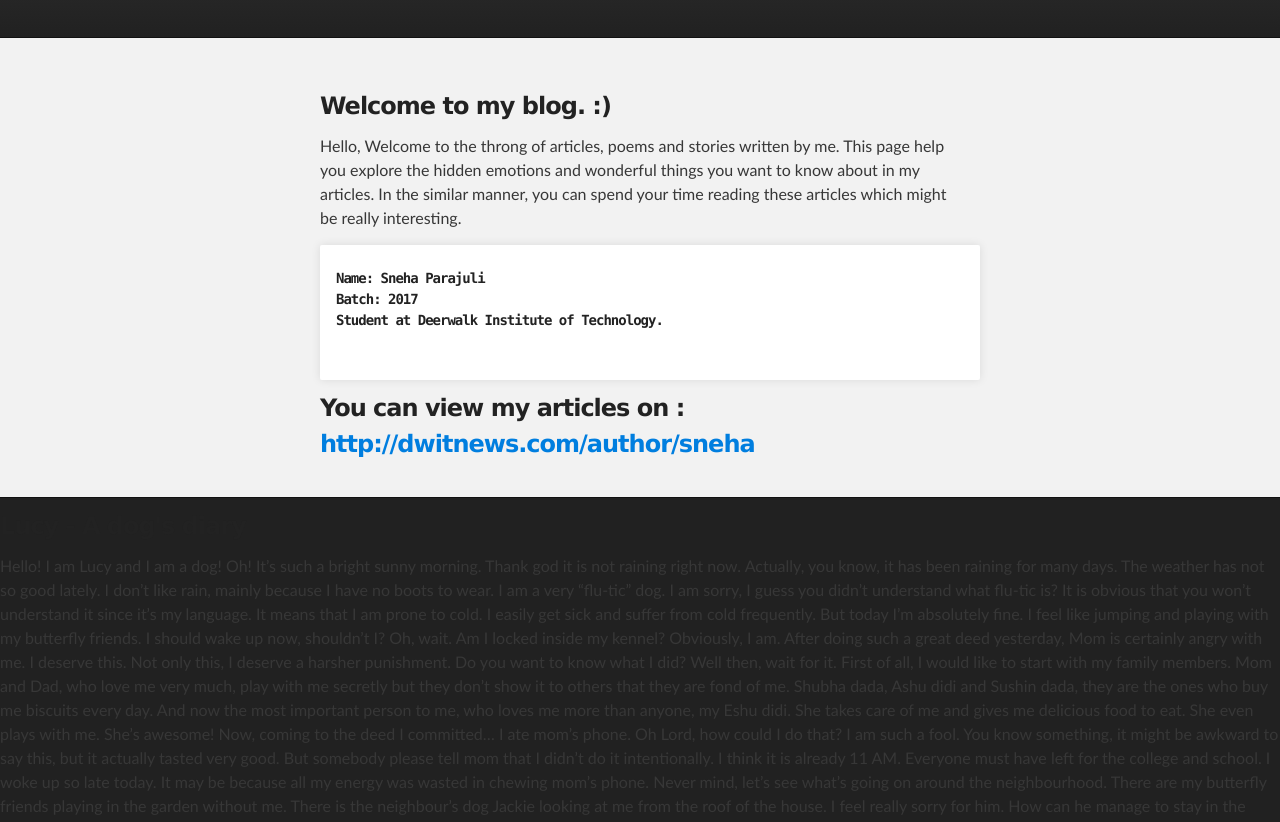
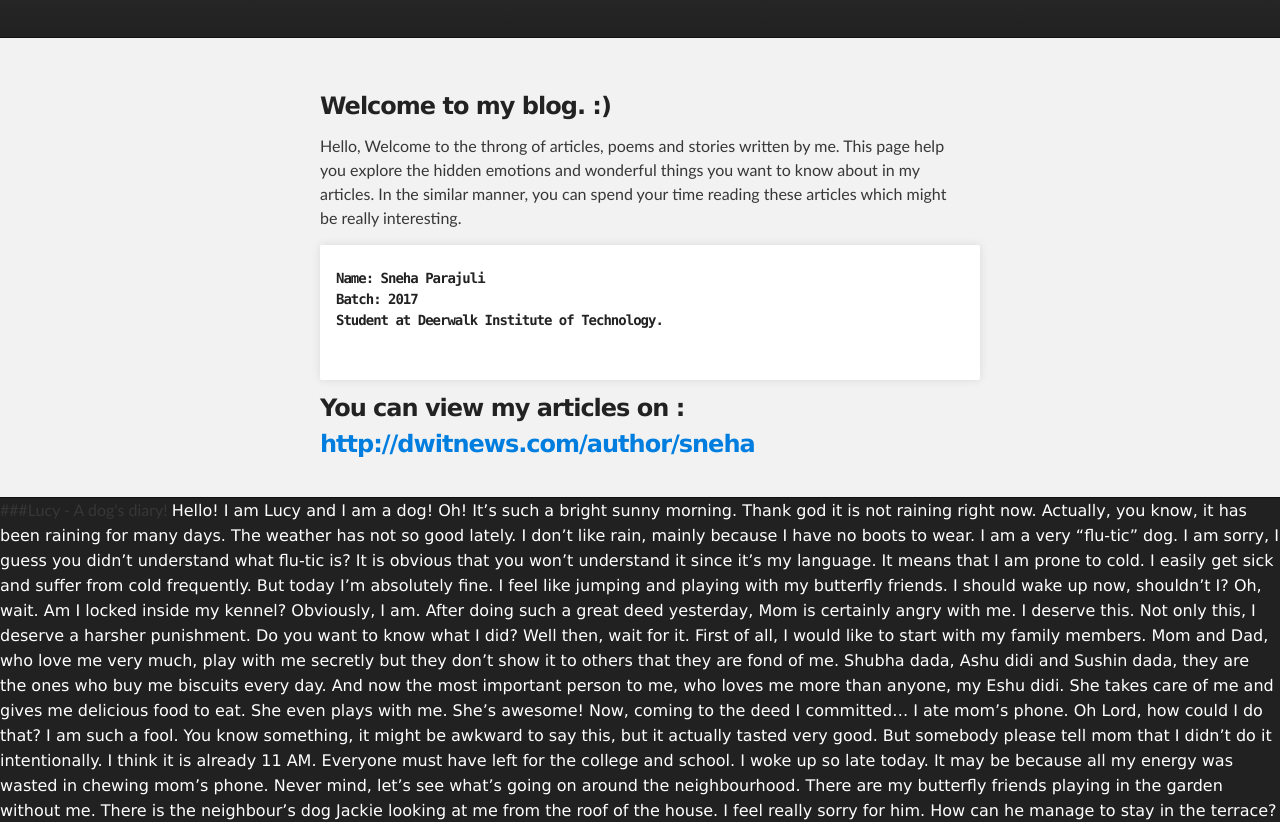
Before and after one commit to snehaparajuli/snehaparajuli.github.io, a plain HTML site: page index.html in a window 1280 px wide. Shown: the part 136-958 px from the top of the page. Drawn offline with Linux system fonts and the light colour scheme.

Commit message:
Update index.html

```diff
--- a/index.html
+++ b/index.html
@@ -44,9 +44,8 @@ Student at Deerwalk Institute of Technology. </p>
     </div>
 
 
-<h3>
-<a id="Lucy - A dog's diary!" class="anchor" href="#lucy-- A-dog's-diary" aria-hidden="true"><span class="octicon octicon-link"></span></a>Lucy - A dog's diary</h3>
-
+###Lucy - A dog's diary!
+<font face="verdana" color="white"
 <p>Hello!
 I am Lucy and I am a dog!
 
@@ -56,7 +55,7 @@ First of all, I would like to start with my family members. Mom and Dad, who lov
 Now, coming to the deed I committed… I ate mom’s phone. Oh Lord, how could I do that? I am such a fool. You know something, it might be awkward to say this, but it actually tasted very good. But somebody please tell mom that I didn’t do it intentionally.
 I think it is already 11 AM. Everyone must have left for the college and school. I woke up so late today. It may be because all my energy was wasted in chewing mom’s phone. Never mind, let’s see what’s going on around the neighbourhood. There are my butterfly friends playing in the garden without me. There is the neighbour’s dog Jackie looking at me from the roof of the house. I feel really sorry for him. How can he manage to stay in the terrace? Ugh! But I feel sorrier for myself. How can an energetic, playful and awesome dog like me be locked up in a kennel?
 Wait, I have an emergency. I want to pee. But where’s mom? “Woof Woof…..Mom!! Where are you? You need to let me free. Otherwise, you’ll have to take care of my... pee :P haha!  I think someone’s coming here. Oh! It’s dad. Now he’s going to open the door. When he opens the door, I should be well mannered and go pee without jumping on his legs. He might be angry with me, right? Yay!! See, I told you he’ll let me free. I feel like a prisoner who has just been released from jail. I think even mom has forgiven me. From now on, I am not going to do anything that will make anyone upset. I just hope that I’ll be able to keep my words. Ok, I am going to play now, I’ll talk to you later. Byeee!
-
+</font>
 <h3>
 <a id="How-it-feels-when-someone-leaves" class="anchor" href="#How-it-feels-when-someone-leaves" aria-hidden="true"><span class="octicon octicon-link"></span></a>How it feels when someone leaves? </h3>
 
```
